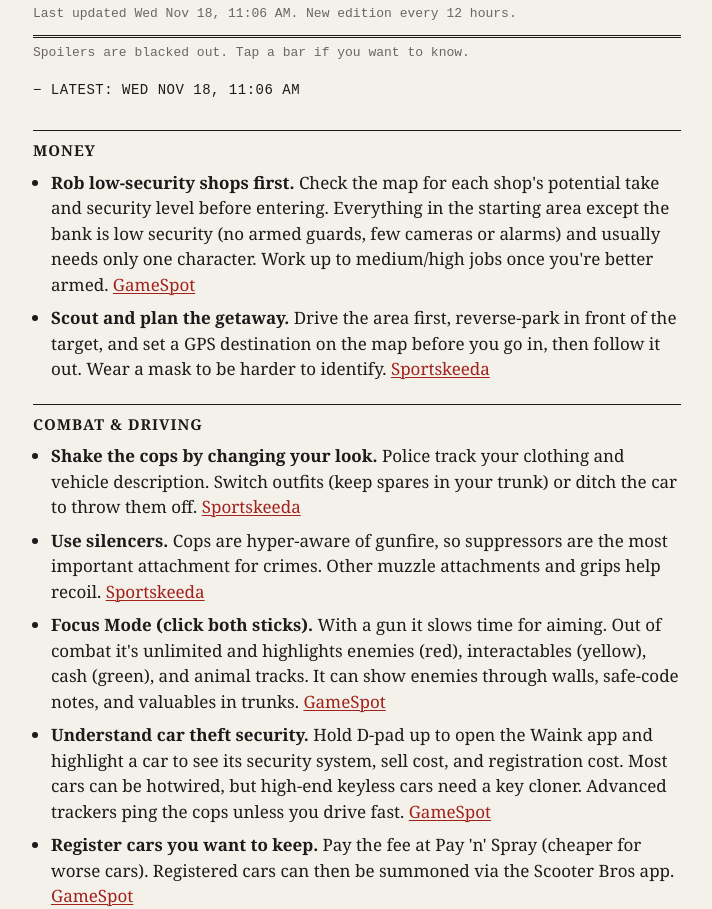
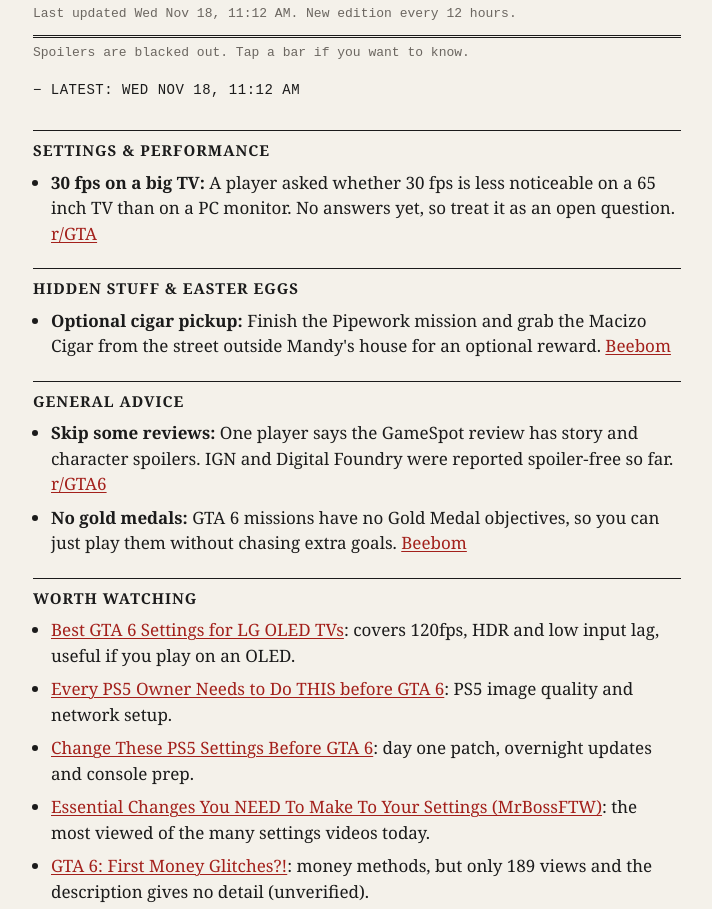
Before and after one commit to amaninderpreetsingh/gta6-tips, a plain HTML site: page index.html in a window 1280 px wide. Shown: the part 70-979 px from the top of the page, without its empty margins (283-995 px from the left). Drawn offline with Linux system fonts and the light colour scheme.

Commit message:
Update digest

```diff
--- a/index.html
+++ b/index.html
@@ -25,9 +25,33 @@ p{margin:8px 0}strong{font-weight:700}
 .spoil>summary::after{content:"";display:block;height:1.1em;margin-top:4px;background:var(--bar);width:92%}
 .spoil[open]>summary::after{display:none}
 </style></head><body>
-<main><div class="mast"><h1>GTA 6 Tips</h1><p>Last updated Wed Nov 18, 11:06 AM. New edition every 12 hours.</p></div>
+<main><div class="mast"><h1>GTA 6 Tips</h1><p>Last updated Wed Nov 18, 11:12 AM. New edition every 12 hours.</p></div>
 <p class="note">Spoilers are blacked out. Tap a bar if you want to know.</p>
-<details class="run" open><summary>Latest: Wed Nov 18, 11:06 AM</summary><h2>Money</h2>
+<details class="run" open><summary>Latest: Wed Nov 18, 11:12 AM</summary><h2>Settings &amp; Performance</h2>
+<ul>
+<li><strong>30 fps on a big TV:</strong> A player asked whether 30 fps is less noticeable on a 65 inch TV than on a PC monitor. No answers yet, so treat it as an open question. <a href="https://www.reddit.com/comments/1xznstl" target="_blank" rel="noopener">r/GTA</a></li>
+</ul>
+<h2>Hidden Stuff &amp; Easter Eggs</h2>
+<ul>
+<li><strong>Optional cigar pickup:</strong> Finish the Pipework mission and grab the Macizo Cigar from the street outside Mandy's house for an optional reward. <a href="https://beebom.com/gta-6-pipework-mandy-rent-mission/" target="_blank" rel="noopener">Beebom</a></li>
+</ul>
+<h2>General Advice</h2>
+<ul>
+<li><strong>Skip some reviews:</strong> One player says the GameSpot review has story and character spoilers. IGN and Digital Foundry were reported spoiler-free so far. <a href="https://www.reddit.com/r/GTA6/comments/1xzlzg7/do_not_watch_the_game_spot_review/" target="_blank" rel="noopener">r/GTA6</a></li>
+<li><strong>No gold medals:</strong> GTA 6 missions have no Gold Medal objectives, so you can just play them without chasing extra goals. <a href="https://beebom.com/gta-6-pipework-mandy-rent-mission/" target="_blank" rel="noopener">Beebom</a></li>
+</ul>
+<h2>Worth watching</h2>
+<ul>
+<li><a href="https://www.youtube.com/watch?v=Dl5XCC1_mds" target="_blank" rel="noopener">Best GTA 6 Settings for LG OLED TVs</a>: covers 120fps, HDR and low input lag, useful if you play on an OLED.</li>
+<li><a href="https://www.youtube.com/watch?v=4eGRt9zvEE4" target="_blank" rel="noopener">Every PS5 Owner Needs to Do THIS before GTA 6</a>: PS5 image quality and network setup.</li>
+<li><a href="https://www.youtube.com/watch?v=pmNSuN0N6wg" target="_blank" rel="noopener">Change These PS5 Settings Before GTA 6</a>: day one patch, overnight updates and console prep.</li>
+<li><a href="https://www.youtube.com/watch?v=pX8S1ym457g" target="_blank" rel="noopener">Essential Changes You NEED To Make To Your Settings (MrBossFTW)</a>: the most viewed of the many settings videos today.</li>
+<li><a href="https://www.youtube.com/watch?v=P5e2u0nCCTk" target="_blank" rel="noopener">GTA 6: First Money Glitches?!</a>: money methods, but only 189 views and the description gives no detail (unverified).</li>
+</ul>
+<h2>Spoilers</h2>
+<details class="spoil"><summary>Spoiler: a story mission's plot details</summary>
+<p>In the Pipework mission, Jason fixes Mandy's blocked sink for Brian's rent. Mandy makes a move on him and Jason refuses. <a href="https://beebom.com/gta-6-pipework-mandy-rent-mission/" target="_blank" rel="noopener">Beebom</a></p>
+</details></details><details class="run"><summary>Wed Nov 18, 11:06 AM</summary><h2>Money</h2>
 <ul>
 <li><strong>Rob low-security shops first.</strong> Check the map for each shop's potential take and security level before entering. Everything in the starting area except the bank is low security (no armed guards, few cameras or alarms) and usually needs only one character. Work up to medium/high jobs once you're better armed. <a href="https://www.gamespot.com/articles/gta-6-tips-everything-i-wish-i-knew-before-i-started-playing/" target="_blank" rel="noopener">GameSpot</a></li>
 <li><strong>Scout and plan the getaway.</strong> Drive the area first, reverse-park in front of the target, and set a GPS destination on the map before you go in, then follow it out. Wear a mask to be harder to identify. <a href="https://www.sportskeeda.com/gta/best-gta-6-early-game-tips-know" target="_blank" rel="noopener">Sportskeeda</a></li>
```
